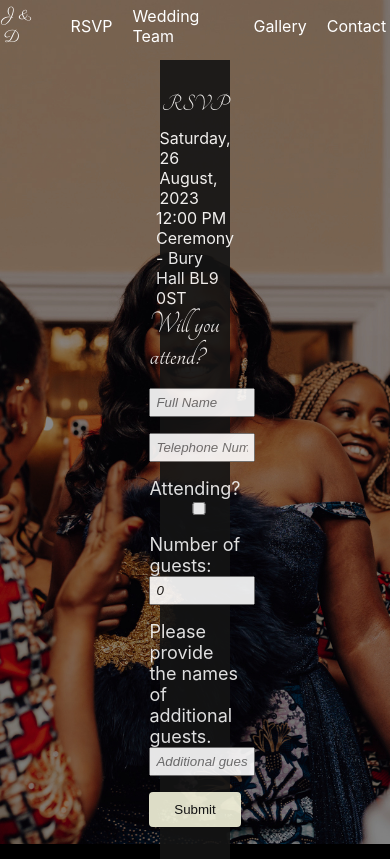
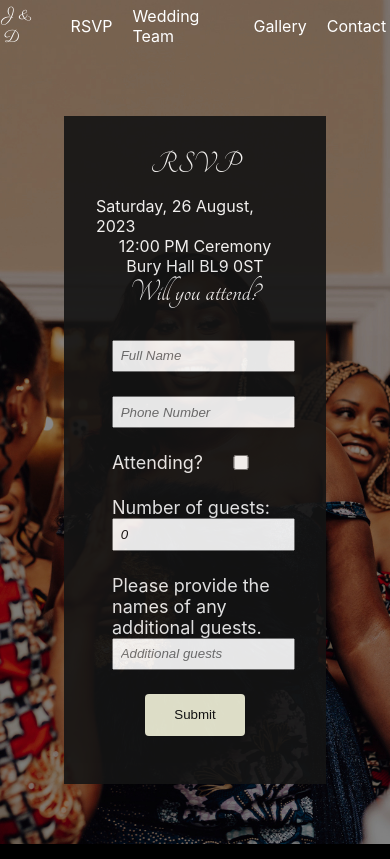
Before and after one commit to chadrakh/RSVPWebsite, a React (Create React App) app: page /rsvp in a window 390 px wide. Built offline with nearby package versions, Linux system fonts and the light colour scheme.

Commit message:
Make RSVP form look good on mobile

```diff
--- a/src/components/common/Texts/StyledText.tsx
+++ b/src/components/common/Texts/StyledText.tsx
@@ -1,11 +1,11 @@
 import styled from '@emotion/styled';
-import { FC } from "react";
+import { FC, ReactNode } from "react";
 
 type TextProps = {
   bold?: boolean;
   italics?: boolean;
   padding?: number;
-  size?: string;
+  size?: "xx-small" | "x-small" | "small" | "medium" | "large" | "x-large" | "xx-large" | "2em" | "3em" |"4em" | "6em";
 };
 
 const StyledPrimary = styled.h1<TextProps>`
@@ -35,12 +35,12 @@ const StyledBody = styled.p<TextProps>`
 `;
 
 type Props = {
-  children: string;
+  children: ReactNode;
   type?: "header" | "subheader" | "body";
   bold?: boolean;
   italics?: boolean;
   padding?: number;
-  size?: "xx-small" | "x-small" | "small" | "medium" | "large" | "x-large" | "xx-large";
+  size?: "xx-small" | "x-small" | "small" | "medium" | "large" | "x-large" | "xx-large" | "2em" | "3em" |"4em" | "6em";
 };
 
 const StyledText: FC<Props> = ({ type, children, bold, italics, padding, size }) => {
--- a/src/components/pages/landing/Landing.tsx
+++ b/src/components/pages/landing/Landing.tsx
@@ -33,12 +33,12 @@ const Landing = () => {
     <>
         <>
             <Header>
-                <StyledText type="header">John & Dorcas</StyledText>
+                <StyledText type="header" size="6em">John & Dorcas</StyledText>
             </Header>
 
 
             <SubHeader>
-                <StyledText type="subheader">Save The Date</StyledText>
+                <StyledText type="subheader" size="3em">Save The Date</StyledText>
             </SubHeader>
 
             <Body>
--- a/src/components/pages/rsvp-form/RSVPForm.tsx
+++ b/src/components/pages/rsvp-form/RSVPForm.tsx
@@ -5,35 +5,52 @@ import StyledText from "../../common/Texts/StyledText";
 const FormWrapper = styled.div`
   display: flex;
   flex-direction: column;
-  justify-content: center;
   align-items: center;
   background-color: #141414;
-  margin-inline: 10em;
-  padding-block: 2em;
   opacity: 90%;
+  margin: 4em;
+  padding: 2em;
 `;
 
 const Form = styled.form`
+  padding: 1em;
   display: flex;
   flex-direction: column;
+
+  @media (min-width: 768px) {
+    width: 55%;
+  }
 `;
 
 const Label = styled.label`
   display: flex;
   flex-direction: column;
-  margin-bottom: 1em;
+  margin-bottom: 1.5em;
+  color: #f7f7f7;
+`;
+
+const InlineLabel = styled.label`
+  display: flex;
+  margin-bottom: 1.5em;
   color: #f7f7f7;
 `;
 
 const Input = styled.input`
-  padding: 5px;
+  padding: 0.5em;
   width: 100%;
   font-style: italic;
   color: #141414;
 `;
 
+const ButtonWrapper = styled.div`
+  display: flex;
+  flex-direction: column;
+  align-items: center;
+`
+
 const Button = styled.button`
-  padding: 10px 20px;
+  width: 60%;
+  padding: 1em;
   background-color: #f5f5dc;
   color: #141414;
   border: none;
@@ -94,7 +111,7 @@ const RSVPForm: FC<RSVPFormProps> = ({ onSubmit }) => {
       <FormWrapper>
           <StyledText
             type="header"
-            size="x-large">
+            size="xx-large">
             RSVP
           </StyledText>
 
@@ -107,15 +124,22 @@ const RSVPForm: FC<RSVPFormProps> = ({ onSubmit }) => {
           <StyledText
             type="body"
             size="medium">
-            12:00 PM Ceremony - Bury Hall BL9 0ST
+            12:00 PM Ceremony
           </StyledText>
 
-          <Form onSubmit={handleSubmit}>
+          <StyledText
+            type="body"
+            size="medium">
+            Bury Hall BL9 0ST
+          </StyledText>
+
           <StyledText
               type="header"
               size="xx-large">
             Will you attend?
           </StyledText>
+
+          <Form onSubmit={handleSubmit}>
           <Label>
             <Input
                 type="text"
@@ -128,12 +152,12 @@ const RSVPForm: FC<RSVPFormProps> = ({ onSubmit }) => {
           <Label>
           <Input
             type="tel"
-            placeholder="Telephone Number"
+            placeholder="Phone Number"
             value={telNumber.trim()}
             onChange={(e) => setTelNumber(e.target.value)}
           />
           </Label>
-          <Label>
+          <InlineLabel>
               <StyledText type="body">Attending?</StyledText>
               <Input
                   type="checkbox"
@@ -143,7 +167,7 @@ const RSVPForm: FC<RSVPFormProps> = ({ onSubmit }) => {
                       setGuestCount(1);
                   }}
               />
-          </Label>
+          </InlineLabel>
           <Label>
               <StyledText type="body">Number of guests:</StyledText>
               <Input
@@ -154,7 +178,7 @@ const RSVPForm: FC<RSVPFormProps> = ({ onSubmit }) => {
               />
           </Label>
           <Label>
-              <StyledText type="body">Please provide the names of additional guests.</StyledText>
+              <StyledText type="body">Please provide the names of any additional guests.</StyledText>
               <Input
                   type="text"
                   placeholder="Additional guests"
@@ -198,7 +222,9 @@ const RSVPForm: FC<RSVPFormProps> = ({ onSubmit }) => {
           {/*      </Label>*/}
           {/*    </>*/}
           {/*)}*/}
-          <Button type="submit">Submit</Button>
+          <ButtonWrapper>
+            <Button type="submit">Submit</Button>
+          </ButtonWrapper>
         </Form>
       </FormWrapper>
   );
```
